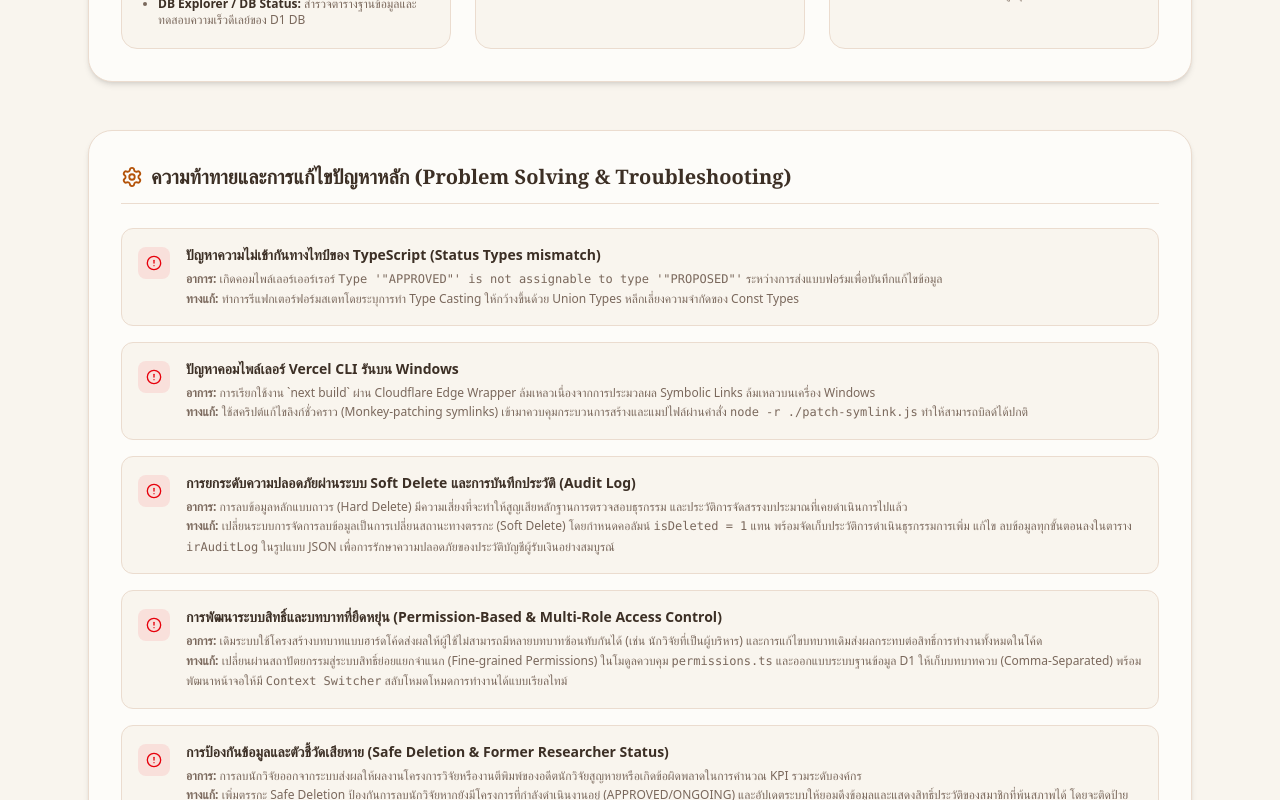
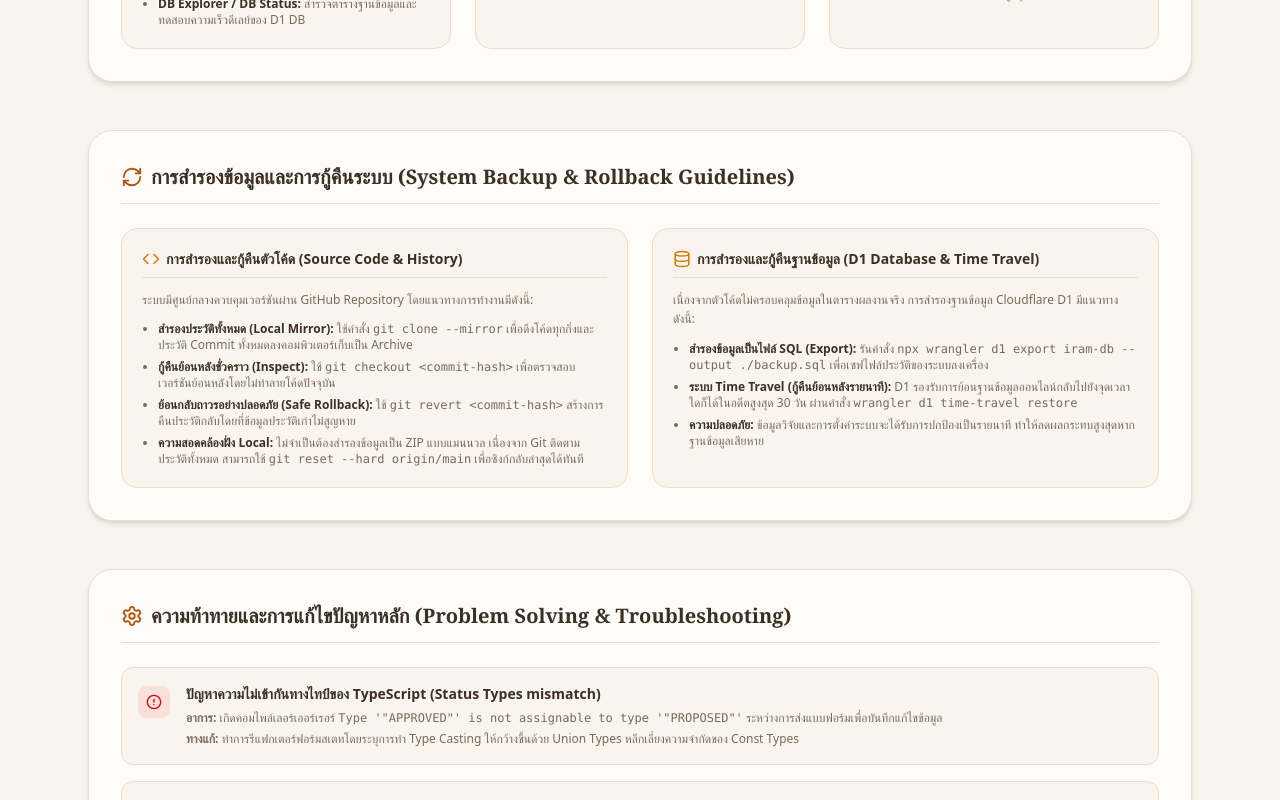
Before and after one commit to SolarXtr/iram-services, a Next.js app: page /about in a window 1280 px wide. Shown: the part 1260-2060 px from the top of the page. Built offline with nearby package versions, Linux system fonts and the light colour scheme.

Commit message:
Update portfolio with detailed System Backup & Rollback Guidelines

```diff
--- a/src/app/about/page.tsx
+++ b/src/app/about/page.tsx
@@ -200,6 +200,47 @@ export default function AboutProjectPage() {
           </div>
         </section>
 
+        {/* System Backup & Rollback Section */}
+        <section className="bg-[#fdfcf9] border border-[#ebdccf] rounded-3xl p-8 shadow-md space-y-6">
+          <h2 className="text-xl font-bold text-[#3c2f25] border-b border-[#ebdccf] pb-3 flex items-center gap-2 font-serif">
+            <RefreshCw className="h-5.5 w-5.5 text-[#b45309]" />
+            <span>การสำรองข้อมูลและการกู้คืนระบบ (System Backup & Rollback Guidelines)</span>
+          </h2>
+
+          <div className="grid grid-cols-1 md:grid-cols-2 gap-6 text-xs text-[#7a685c]">
+
+            {/* Code Backup (Git) */}
+            <div className="bg-[#f9f5ee] border border-[#ebdccf] p-5 rounded-2xl space-y-3">
+              <h3 className="font-bold text-sm text-[#3c2f25] flex items-center gap-1.5 border-b border-[#ebdccf] pb-2">
+                <Code className="h-4.5 w-4.5 text-[#d97706]" />
+                <span>การสำรองและกู้คืนตัวโค้ด (Source Code & History)</span>
+              </h3>
+              <p className="leading-relaxed">ระบบมีศูนย์กลางควบคุมเวอร์ชันผ่าน GitHub Repository โดยแนวทางการทำงานมีดังนี้:</p>
+              <ul className="list-disc pl-4 space-y-1.5">
+                <li><span className="font-bold text-[#3c2f25]">สำรองประวัติทั้งหมด (Local Mirror):</span> ใช้คำสั่ง <code>git clone --mirror</code> เพื่อดึงโค้ดทุกกิ่งและประวัติ Commit ทั้งหมดลงคอมพิวเตอร์เก็บเป็น Archive</li>
+                <li><span className="font-bold text-[#3c2f25]">กู้คืนย้อนหลังชั่วคราว (Inspect):</span> ใช้ <code>git checkout &lt;commit-hash&gt;</code> เพื่อตรวจสอบเวอร์ชันย้อนหลังโดยไม่ทำลายโค้ดปัจจุบัน</li>
+                <li><span className="font-bold text-[#3c2f25]">ย้อนกลับถาวรอย่างปลอดภัย (Safe Rollback):</span> ใช้ <code>git revert &lt;commit-hash&gt;</code> สร้างการคืนประวัติกลับโดยที่ข้อมูลประวัติเก่าไม่สูญหาย</li>
+                <li><span className="font-bold text-[#3c2f25]">ความสอดคล้องฝั่ง Local:</span> ไม่จำเป็นต้องสำรองข้อมูลเป็น ZIP แบบแมนนวล เนื่องจาก Git ติดตามประวัติทั้งหมด สามารถใช้ <code>git reset --hard origin/main</code> เพื่อซิงก์กลับล่าสุดได้ทันที</li>
+              </ul>
+            </div>
+
+            {/* Database Backup (D1) */}
+            <div className="bg-[#f9f5ee] border border-[#ebdccf] p-5 rounded-2xl space-y-3">
+              <h3 className="font-bold text-sm text-[#3c2f25] flex items-center gap-1.5 border-b border-[#ebdccf] pb-2">
+                <Database className="h-4.5 w-4.5 text-[#d97706]" />
+                <span>การสำรองและกู้คืนฐานข้อมูล (D1 Database & Time Travel)</span>
+              </h3>
+              <p className="leading-relaxed">เนื่องจากตัวโค้ดไม่ครอบคลุมข้อมูลในตารางผลงานจริง การสำรองฐานข้อมูล Cloudflare D1 มีแนวทางดังนี้:</p>
+              <ul className="list-disc pl-4 space-y-1.5">
+                <li><span className="font-bold text-[#3c2f25]">สำรองข้อมูลเป็นไฟล์ SQL (Export):</span> รันคำสั่ง <code>npx wrangler d1 export iram-db --output ./backup.sql</code> เพื่อเซฟไฟล์ประวัติของระบบลงเครื่อง</li>
+                <li><span className="font-bold text-[#3c2f25]">ระบบ Time Travel (กู้คืนย้อนหลังรายนาที):</span> D1 รองรับการย้อนฐานข้อมูลออนไลน์กลับไปยังจุดเวลาใดก็ได้ในอดีตสูงสุด 30 วัน ผ่านคำสั่ง <code>wrangler d1 time-travel restore</code></li>
+                <li><span className="font-bold text-[#3c2f25]">ความปลอดภัย:</span> ข้อมูลวิจัยและการตั้งค่าระบบจะได้รับการปกป้องเป็นรายนาที ทำให้ลดผลกระทบสูงสุดหากฐานข้อมูลเสียหาย</li>
+              </ul>
+            </div>
+
+          </div>
+        </section>
+
         {/* Problem Solving & Optimization Section */}
         <section className="bg-[#fdfcf9] border border-[#ebdccf] rounded-3xl p-8 shadow-md space-y-6">
           <h2 className="text-xl font-bold text-[#3c2f25] border-b border-[#ebdccf] pb-3 flex items-center gap-2 font-serif">
```
